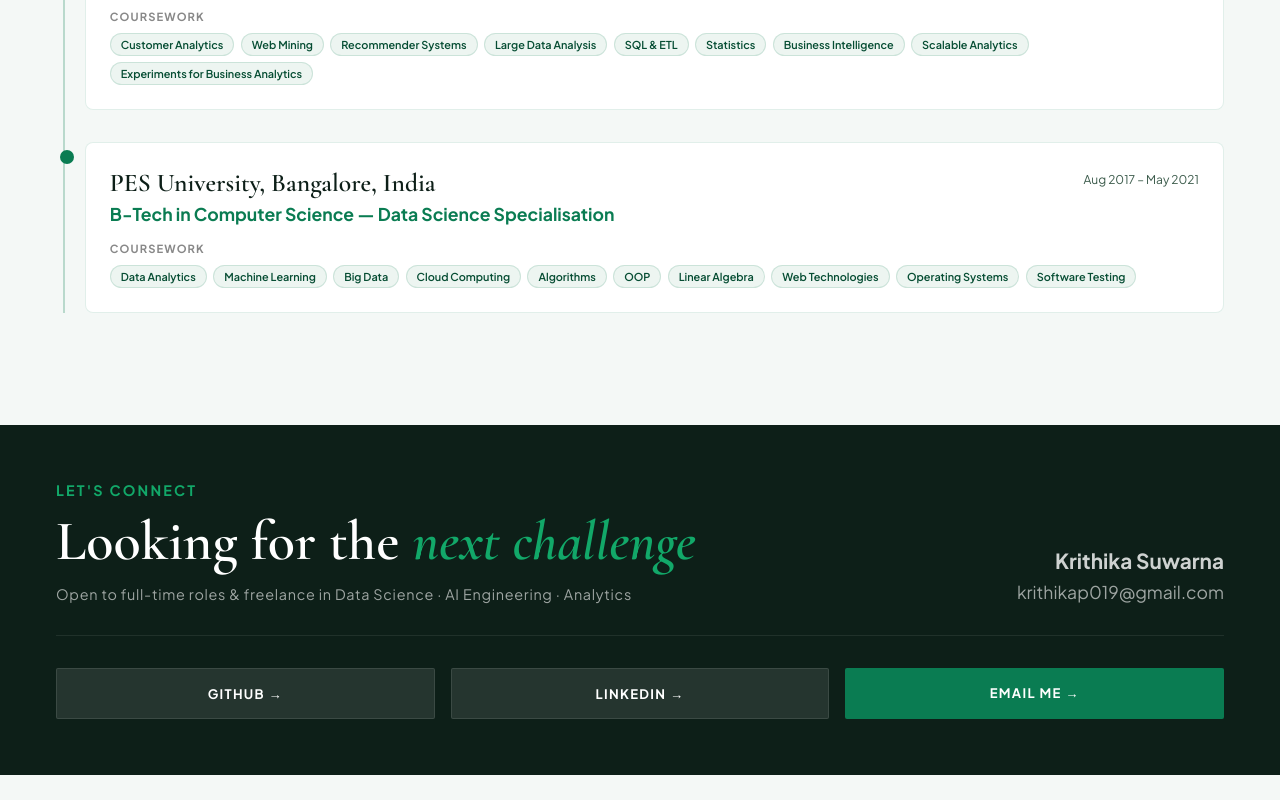
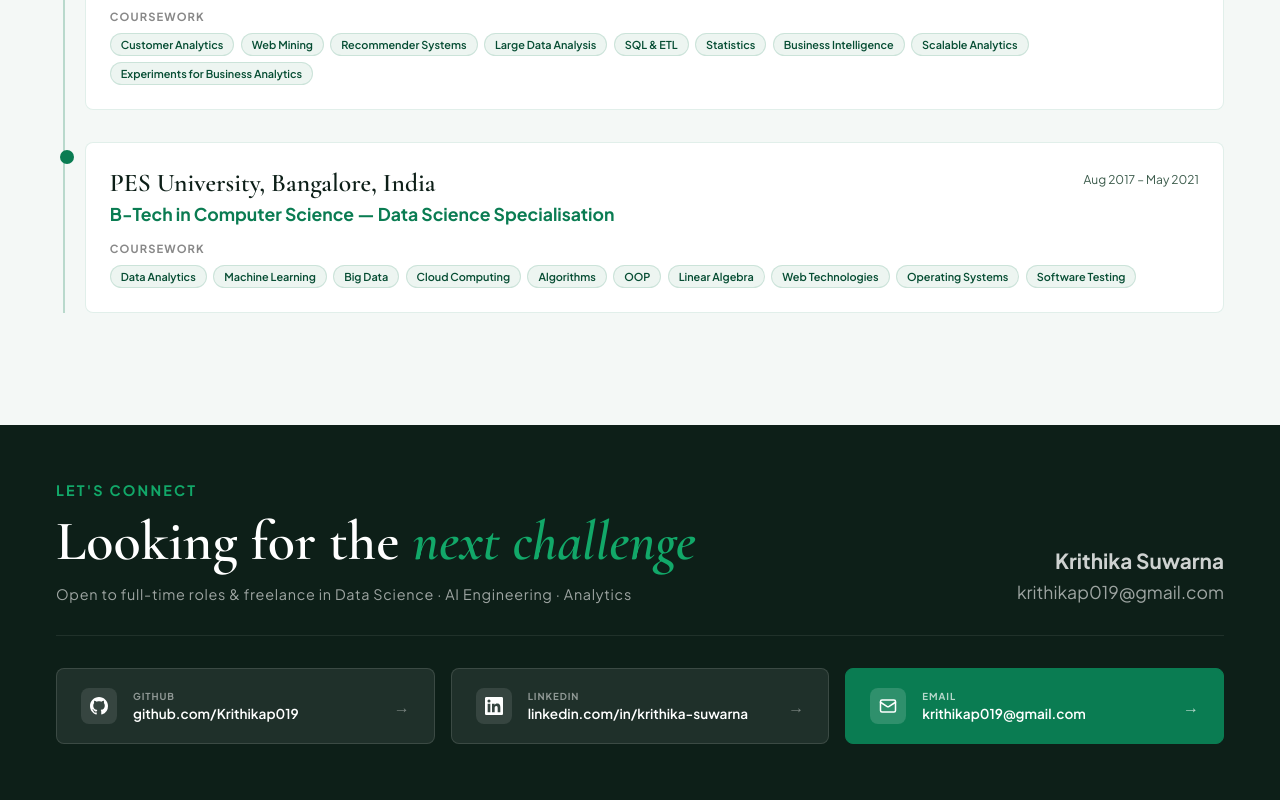
Before and after one commit to Krithikap019/ai-portfolio, a Next.js app: page / in a window 1280 px wide. Shown: the part 4485-5285 px from the top of the page. Before the commit the page ends 5260 px from the top, so only its background shows below. Built offline with nearby package versions, Linux system fonts and the light colour scheme.

Commit message:
snowflake

```diff
--- a/app/page.jsx
+++ b/app/page.jsx
@@ -416,19 +416,40 @@
       <a href="mailto:krithikap019@gmail.com" style={{ fontSize: "1.1rem", color: "rgba(255,255,255,0.60)", textDecoration: "none" }}>krithikap019@gmail.com</a>
     </div>
   </div>
+
   <div style={{ display: "grid", gridTemplateColumns: "1fr 1fr 1fr", gap: "1rem" }}>
-          <a href="https://github.com/Krithikap019" target="_blank"
-          onMouseEnter={(e) => e.currentTarget.style.background = "rgba(255,255,255,0.18)"}
-          onMouseLeave={(e) => e.currentTarget.style.background = "rgba(255,255,255,0.1)"}
-          style={{ background: "rgba(255,255,255,0.1)", color: "#fff", padding: "1rem 2rem", fontSize: "0.82rem", fontWeight: 700, letterSpacing: "0.1em", textTransform: "uppercase", textDecoration: "none", borderRadius: "2px", textAlign: "center", border: "1px solid rgba(255,255,255,0.1)", transition: "background 0.2s" }}>GitHub →</a>
-          <a href="https://linkedin.com/in/krithika-suwarna" target="_blank"
-          onMouseEnter={(e) => e.currentTarget.style.background = "rgba(255,255,255,0.18)"}
-          onMouseLeave={(e) => e.currentTarget.style.background = "rgba(255,255,255,0.1)"}
-          style={{ background: "rgba(255,255,255,0.1)", color: "#fff", padding: "1rem 2rem", fontSize: "0.82rem", fontWeight: 700, letterSpacing: "0.1em", textTransform: "uppercase", textDecoration: "none", borderRadius: "2px", textAlign: "center", border: "1px solid rgba(255,255,255,0.1)", transition: "background 0.2s" }}>LinkedIn →</a>
-          <a href="mailto:ksuwarna@ucsd.edu"
-          onMouseEnter={(e) => e.currentTarget.style.background = "#064d33"}
-          onMouseLeave={(e) => e.currentTarget.style.background = "#0a7c52"}
-          style={{ background: "#0a7c52", color: "#fff", padding: "1rem 2rem", fontSize: "0.82rem", fontWeight: 700, letterSpacing: "0.1em", textTransform: "uppercase", textDecoration: "none", borderRadius: "2px", textAlign: "center", transition: "background 0.2s" }}>Email me →</a>
+    <a href="https://github.com/Krithikap019" target="_blank" style={{ display: "flex", alignItems: "center", gap: "1rem", padding: "1.2rem 1.5rem", background: "rgba(255,255,255,0.08)", border: "1px solid rgba(255,255,255,0.12)", borderRadius: "8px", textDecoration: "none", color: "#fff" }}>
+      <div style={{ width: "36px", height: "36px", background: "rgba(255,255,255,0.1)", borderRadius: "8px", display: "flex", alignItems: "center", justifyContent: "center", flexShrink: 0 }}>
+        <svg width="18" height="18" viewBox="0 0 24 24" fill="currentColor"><path d="M12 0C5.37 0 0 5.37 0 12c0 5.31 3.435 9.795 8.205 11.385.6.105.825-.255.825-.57 0-.285-.015-1.23-.015-2.235-3.015.555-3.795-.735-4.035-1.41-.135-.345-.72-1.41-1.23-1.695-.42-.225-1.02-.78-.015-.795.945-.015 1.62.87 1.845 1.23 1.08 1.815 2.805 1.305 3.495.99.105-.78.42-1.305.765-1.605-2.67-.3-5.46-1.335-5.46-5.925 0-1.305.465-2.385 1.23-3.225-.12-.3-.54-1.53.12-3.18 0 0 1.005-.315 3.3 1.23.96-.27 1.98-.405 3-.405s2.04.135 3 .405c2.295-1.56 3.3-1.23 3.3-1.23.66 1.65.24 2.88.12 3.18.765.84 1.23 1.905 1.23 3.225 0 4.605-2.805 5.625-5.475 5.925.435.375.81 1.095.81 2.22 0 1.605-.015 2.895-.015 3.3 0 .315.225.69.825.57A12.02 12.02 0 0 0 24 12c0-6.63-5.37-12-12-12z"/></svg>
+      </div>
+      <div>
+        <p style={{ fontSize: "0.6rem", fontWeight: 700, letterSpacing: "0.1em", textTransform: "uppercase", color: "rgba(255,255,255,0.5)", marginBottom: "0.2rem" }}>GitHub</p>
+        <p style={{ fontSize: "0.85rem", fontWeight: 600 }}>github.com/Krithikap019</p>
+      </div>
+      <span style={{ marginLeft: "auto", color: "rgba(255,255,255,0.4)" }}>→</span>
+    </a>
+
+    <a href="https://linkedin.com/in/krithika-suwarna" target="_blank" style={{ display: "flex", alignItems: "center", gap: "1rem", padding: "1.2rem 1.5rem", background: "rgba(255,255,255,0.08)", border: "1px solid rgba(255,255,255,0.12)", borderRadius: "8px", textDecoration: "none", color: "#fff" }}>
+      <div style={{ width: "36px", height: "36px", background: "rgba(255,255,255,0.1)", borderRadius: "8px", display: "flex", alignItems: "center", justifyContent: "center", flexShrink: 0 }}>
+        <svg width="18" height="18" viewBox="0 0 24 24" fill="currentColor"><path d="M20.447 20.452h-3.554v-5.569c0-1.328-.027-3.037-1.852-3.037-1.853 0-2.136 1.445-2.136 2.939v5.667H9.351V9h3.414v1.561h.046c.477-.9 1.637-1.85 3.37-1.85 3.601 0 4.267 2.37 4.267 5.455v6.286zM5.337 7.433a2.062 2.062 0 0 1-2.063-2.065 2.064 2.064 0 1 1 2.063 2.065zm1.782 13.019H3.555V9h3.564v11.452zM22.225 0H1.771C.792 0 0 .774 0 1.729v20.542C0 23.227.792 24 1.771 24h20.451C23.2 24 24 23.227 24 22.271V1.729C24 .774 23.2 0 22.222 0h.003z"/></svg>
+      </div>
+      <div>
+        <p style={{ fontSize: "0.6rem", fontWeight: 700, letterSpacing: "0.1em", textTransform: "uppercase", color: "rgba(255,255,255,0.5)", marginBottom: "0.2rem" }}>LinkedIn</p>
+        <p style={{ fontSize: "0.85rem", fontWeight: 600 }}>linkedin.com/in/krithika-suwarna</p>
+      </div>
+      <span style={{ marginLeft: "auto", color: "rgba(255,255,255,0.4)" }}>→</span>
+    </a>
+
+    <a href="mailto:krithikap019@gmail.com" style={{ display: "flex", alignItems: "center", gap: "1rem", padding: "1.2rem 1.5rem", background: "#0a7c52", border: "1px solid #0a7c52", borderRadius: "8px", textDecoration: "none", color: "#fff" }}>
+      <div style={{ width: "36px", height: "36px", background: "rgba(255,255,255,0.15)", borderRadius: "8px", display: "flex", alignItems: "center", justifyContent: "center", flexShrink: 0 }}>
+        <svg width="18" height="18" viewBox="0 0 24 24" fill="none" stroke="currentColor" strokeWidth="2" strokeLinecap="round" strokeLinejoin="round"><rect width="20" height="16" x="2" y="4" rx="2"/><path d="m22 7-8.97 5.7a1.94 1.94 0 0 1-2.06 0L2 7"/></svg>
+      </div>
+      <div>
+        <p style={{ fontSize: "0.6rem", fontWeight: 700, letterSpacing: "0.1em", textTransform: "uppercase", color: "rgba(255,255,255,0.7)", marginBottom: "0.2rem" }}>Email</p>
+        <p style={{ fontSize: "0.85rem", fontWeight: 600 }}>krithikap019@gmail.com</p>
+      </div>
+      <span style={{ marginLeft: "auto", color: "rgba(255,255,255,0.7)" }}>→</span>
+    </a>
   </div>
 </section>
 
```
Also changed, not shown: app/projects/ai_conversation/page.jsx (+6 -6 lines). Lines whose indentation alone changed are shown as unchanged.
